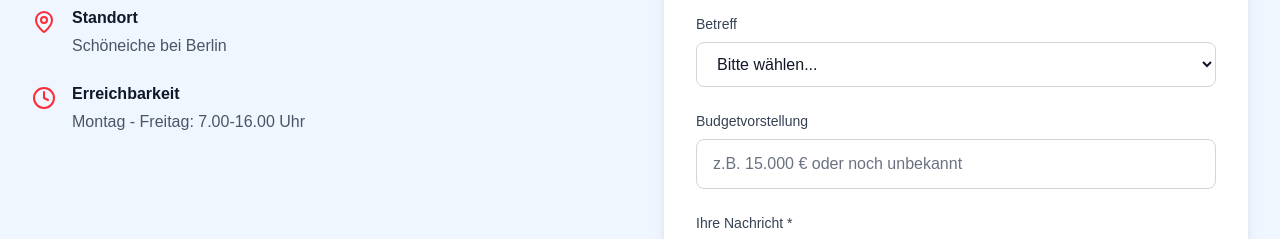
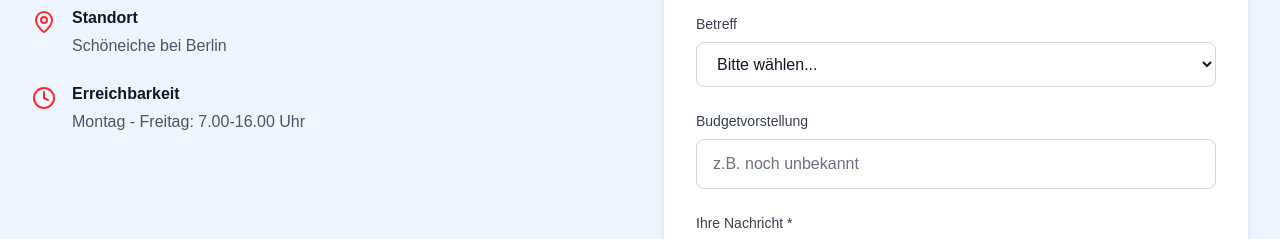
Before and after one commit to Hartoooooo/BBS, a Next.js app: page / in a window 1280 px wide. Shown: the part 5760-5999 px from the top of the page. Built offline with nearby package versions, Linux system fonts and the light colour scheme.

Commit message:
Budgetvorstellung 15.000€ aus Placeholder entfernt

```diff
--- a/src/components/sections/Contact.tsx
+++ b/src/components/sections/Contact.tsx
@@ -219,7 +219,7 @@ const Contact = () => {
                       value={formData.budget}
                       onChange={handleInputChange}
                     className="w-full px-4 py-3 border border-gray-300 rounded-lg focus:ring-2 focus:ring-blue-500 focus:border-transparent transition-colors duration-200 placeholder-gray-500 text-gray-900"
-                    placeholder="z.B. 15.000 € oder noch unbekannt"
+                    placeholder="z.B. noch unbekannt"
                   />
                 </div>
 
```
